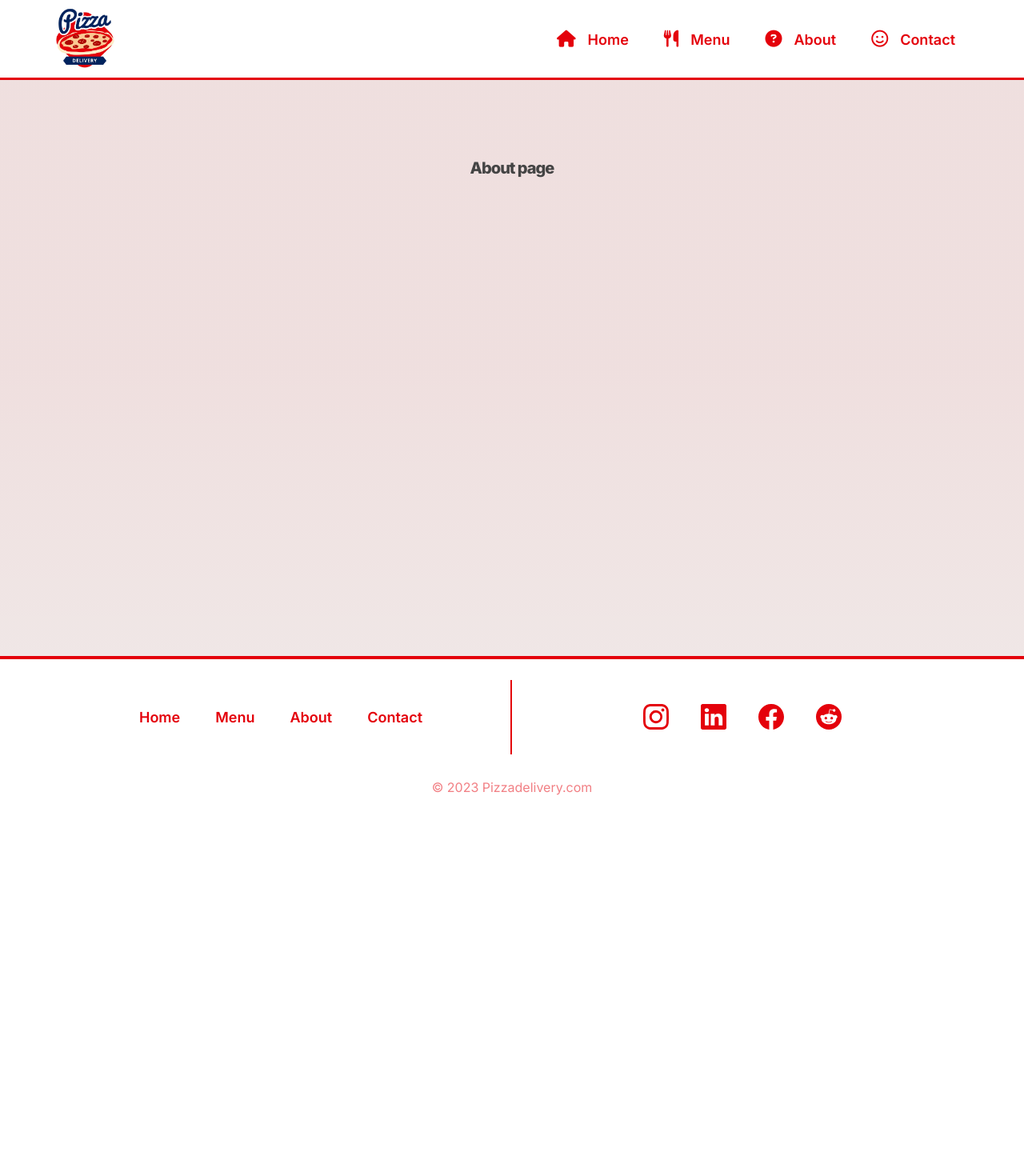
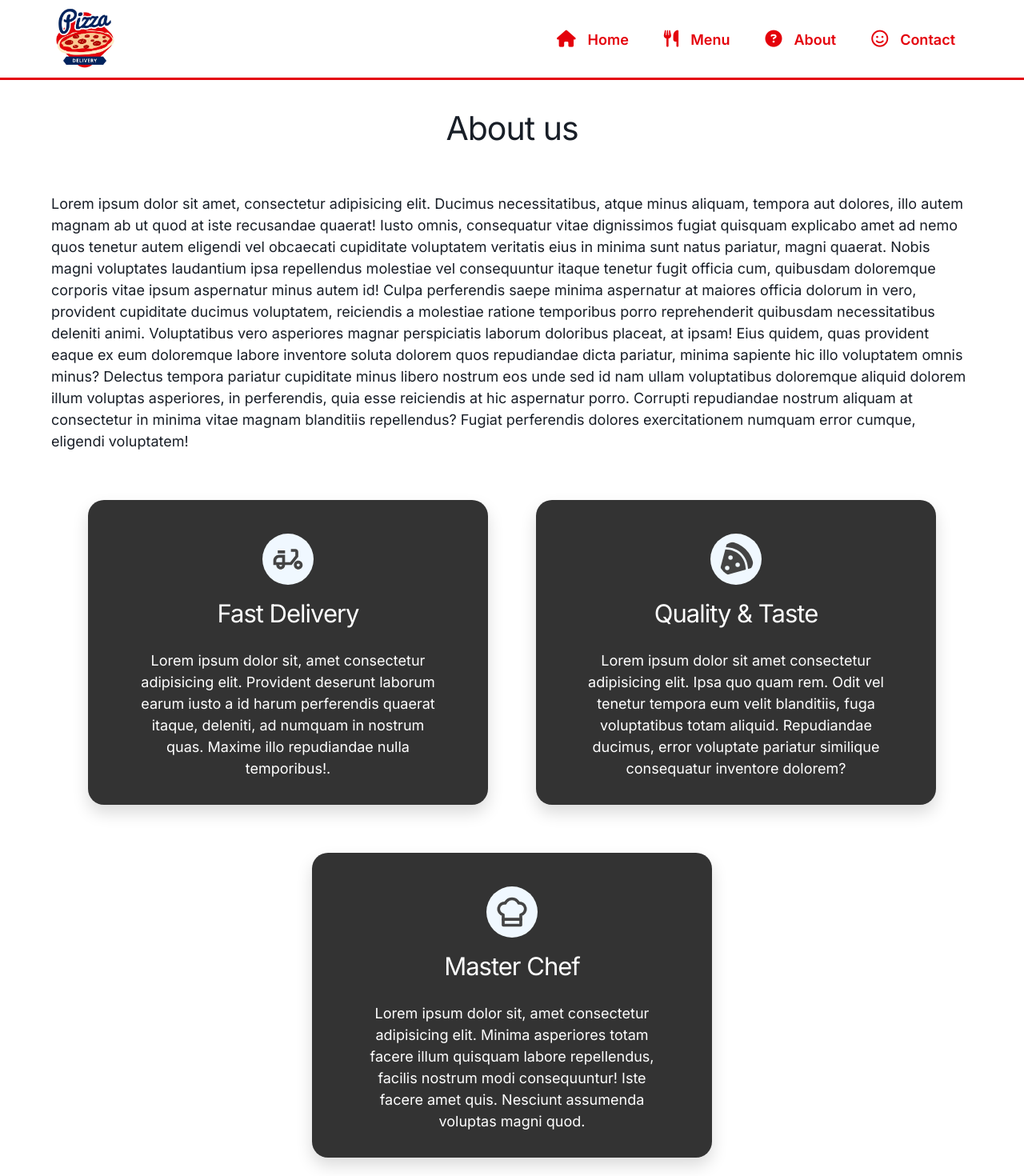
Before and after one commit to Mahyarnafisi/pizza, a React (Create React App) app: page /about in a window 1280 px wide. Shown: the top 1470 px of the page at 80% size. Before the commit the page ends 1020 px from the top, so only its background shows below. Built offline with nearby package versions, Linux system fonts and the light colour scheme; a web font is replaced by a local one.

Commit message:
added about page with, which almost done

```diff
--- a/src/pages/About.jsx
+++ b/src/pages/About.jsx
@@ -1,10 +1,62 @@
 import React from "react";
 import "../styles/about.css";
+import { MdOutlineDeliveryDining } from "react-icons/md";
+import { FaPizzaSlice } from "react-icons/fa";
+import { LuChefHat } from "react-icons/lu";
 function About() {
   return (
     <div className="about">
-      <div className="container">
-        <h1>About page</h1>
+      <div className="about__header">
+        <h1 className="about__header__title">About us</h1>
+        <p className="about__header__text">
+          Lorem ipsum dolor sit amet, consectetur adipisicing elit. Ducimus necessitatibus, atque minus aliquam, tempora aut dolores, illo autem magnam ab ut quod at iste recusandae quaerat! Iusto omnis, consequatur vitae dignissimos fugiat
+          quisquam explicabo amet ad nemo quos tenetur autem eligendi vel obcaecati cupiditate voluptatem veritatis eius in minima sunt natus pariatur, magni quaerat. Nobis magni voluptates laudantium ipsa repellendus molestiae vel
+          consequuntur itaque tenetur fugit officia cum, quibusdam doloremque corporis vitae ipsum aspernatur minus autem id! Culpa perferendis saepe minima aspernatur at maiores officia dolorum in vero, provident cupiditate ducimus
+          voluptatem, reiciendis a molestiae ratione temporibus porro reprehenderit quibusdam necessitatibus deleniti animi. Voluptatibus vero asperiores magnar perspiciatis laborum doloribus placeat, at ipsam! Eius quidem, quas provident
+          eaque ex eum doloremque labore inventore soluta dolorem quos repudiandae dicta pariatur, minima sapiente hic illo voluptatem omnis minus? Delectus tempora pariatur cupiditate minus libero nostrum eos unde sed id nam ullam
+          voluptatibus doloremque aliquid dolorem illum voluptas asperiores, in perferendis, quia esse reiciendis at hic aspernatur porro. Corrupti repudiandae nostrum aliquam at consectetur in minima vitae magnam blanditiis repellendus?
+          Fugiat perferendis dolores exercitationem numquam error cumque, eligendi voluptatem!
+        </p>
+      </div>
+      <div className="about__body">
+        <div className="cards">
+          <div className="card">
+            <div className="card__header">
+              <MdOutlineDeliveryDining className="card__icon" />
+              <h2 className="card__title">Fast Delivery</h2>
+            </div>
+            <div className="card__body">
+              <p className="card__text">
+                Lorem ipsum dolor sit, amet consectetur adipisicing elit. Provident deserunt laborum earum iusto a id harum perferendis quaerat itaque, deleniti, ad numquam in nostrum quas. Maxime illo repudiandae nulla temporibus!.
+              </p>
+            </div>
+          </div>
+
+          <div className="card">
+            <div className="card__header">
+              <FaPizzaSlice className="card__icon" />
+              <h2 className="card__title">Quality & Taste</h2>
+            </div>
+            <div className="card__body">
+              <p className="card__text">
+                Lorem ipsum dolor sit amet consectetur adipisicing elit. Ipsa quo quam rem. Odit vel tenetur tempora eum velit blanditiis, fuga voluptatibus totam aliquid. Repudiandae ducimus, error voluptate pariatur similique consequatur
+                inventore dolorem?
+              </p>
+            </div>
+          </div>
+
+          <div className="card">
+            <div className="card__header">
+              <LuChefHat className="card__icon" />
+              <h2 className="card__title">Master Chef</h2>
+            </div>
+            <div className="card__body">
+              <p className="card__text">
+                Lorem ipsum dolor sit, amet consectetur adipisicing elit. Minima asperiores totam facere illum quisquam labore repellendus, facilis nostrum modi consequuntur! Iste facere amet quis. Nesciunt assumenda voluptas magni quod.
+              </p>
+            </div>
+          </div>
+        </div>
       </div>
     </div>
   );
--- a/src/styles/about.css
+++ b/src/styles/about.css
@@ -1,5 +1,111 @@
 .about {
-  background-color: var(--color-bg);
-  height: 90vh;
-  background-image: linear-gradient(180deg, #e4010b10 50%, transparent 150%);
+  /* background-color: var(--color-bg); */
+  height: min-content;
+  /* background-image: url(/src/assets/aboutbg.webp);
+  background-repeat: no-repeat;
+  background-size: cover;
+  background-position: 100% 30%; */
+  padding: 5vh 5vw;
 }
+
+.about__header {
+  margin-bottom: 4rem;
+  color: var(--color-black);
+}
+
+.about__header__title {
+  font-size: 4.1rem;
+  text-align: center;
+  margin-bottom: 4rem;
+  font-weight: 400;
+}
+.about__header__text {
+  font-size: 1.8rem;
+  padding: 2rem 0;
+}
+
+.about__body {
+  width: 100%;
+  text-align: center;
+}
+
+.cards {
+  display: flex;
+  align-items: stretch;
+  justify-content: center;
+  width: 100%;
+  gap: 6rem;
+  flex-wrap: wrap;
+}
+
+.card {
+  background-color: #333333;
+  display: flex;
+  align-items: center;
+  justify-content: center;
+  flex-direction: column;
+  padding: 2rem;
+  /* gap: 2rem; */
+  border-radius: 2rem;
+  box-shadow: 0 1rem 2rem #00000025;
+  max-width: 50rem;
+  min-width: 40rem;
+  transition: all ease-in-out 0.2s;
+  border: 2px solid transparent;
+}
+
+.card__header {
+  display: flex;
+  align-items: center;
+  justify-content: center;
+  flex-direction: column;
+  /* border: 1px solid #ffffff; */
+  width: 100%;
+  padding: 2rem;
+}
+
+.card__body {
+  display: flex;
+  align-items: center;
+  justify-content: center;
+}
+
+.card__icon {
+  padding: 1rem;
+  background-color: aliceblue;
+  width: 6.4rem;
+  height: 6.4rem;
+  margin-bottom: 2rem;
+  border-radius: 999px;
+}
+.card__title {
+  font-size: 3.1rem;
+  font-weight: 400;
+  color: var(--color-white);
+}
+
+.card__text {
+  color: var(--color-white);
+  font-size: 1.8rem;
+  padding: 1rem 4rem;
+}
+
+.card:hover {
+  box-shadow: 0 1.2rem 2rem #00000035;
+  background-color: transparent;
+  box-shadow: 0 0 0;
+  border: 2px solid #444444;
+}
+
+.card:hover .card__title {
+  color: #444444 !important;
+}
+
+.card:hover .card__text {
+  color: #444444 !important;
+}
+
+.card:hover .card__icon {
+  color: #ffffff;
+  background-color: #444444;
+}
--- a/src/styles/menuItem.css
+++ b/src/styles/menuItem.css
@@ -3,7 +3,7 @@
   border-radius: 0.5rem;
   height: 40rem;
   border: 3px solid var(--color-text-black);
-  backdrop-filter: blur(10px);
+  background-color: #00000045;
   box-shadow: 0 1rem 4rem #00000045;
   display: flex;
   flex-wrap: wrap;
```
Also changed, not shown: src/assets/aboutbg.webp (added).
